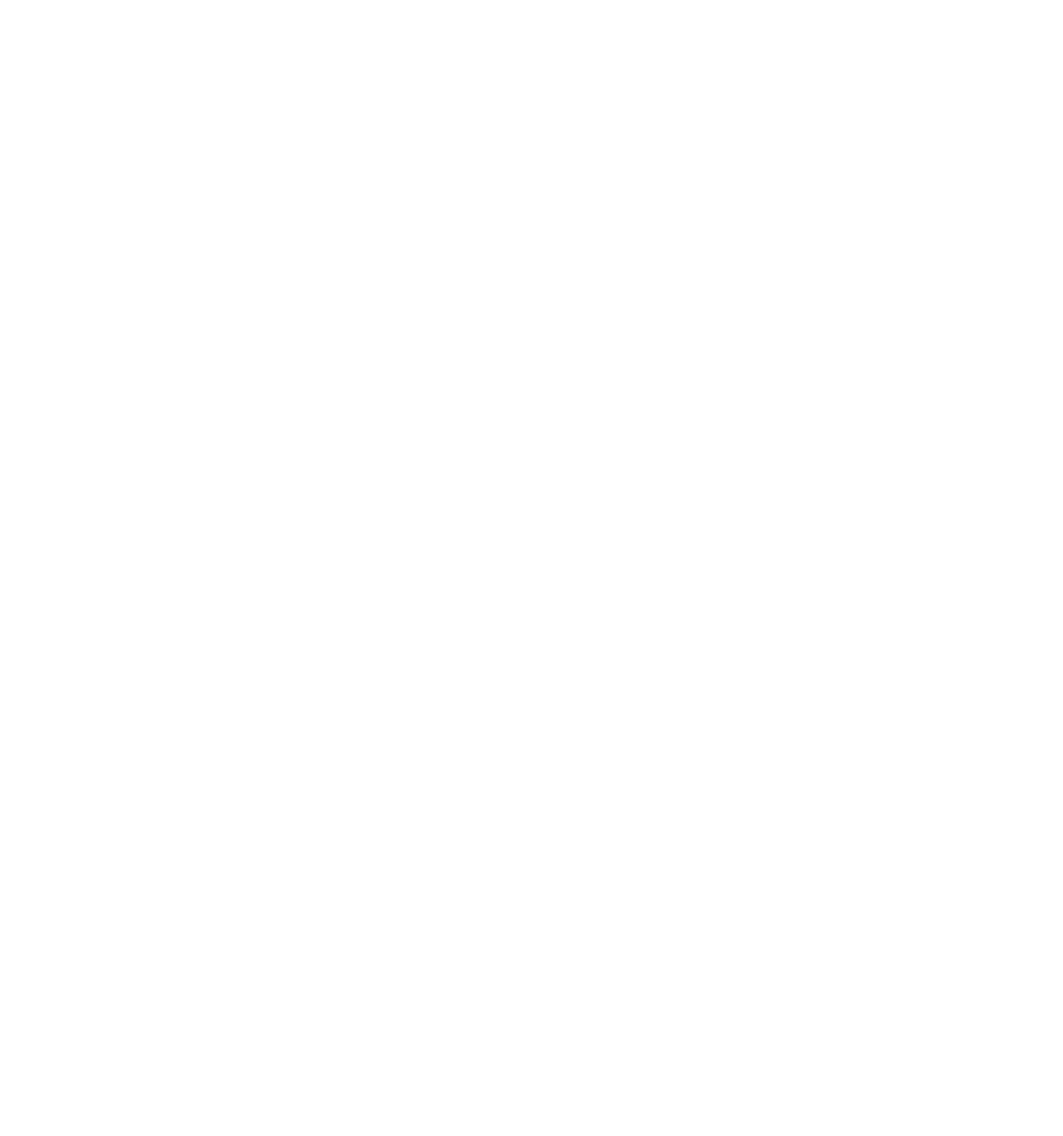
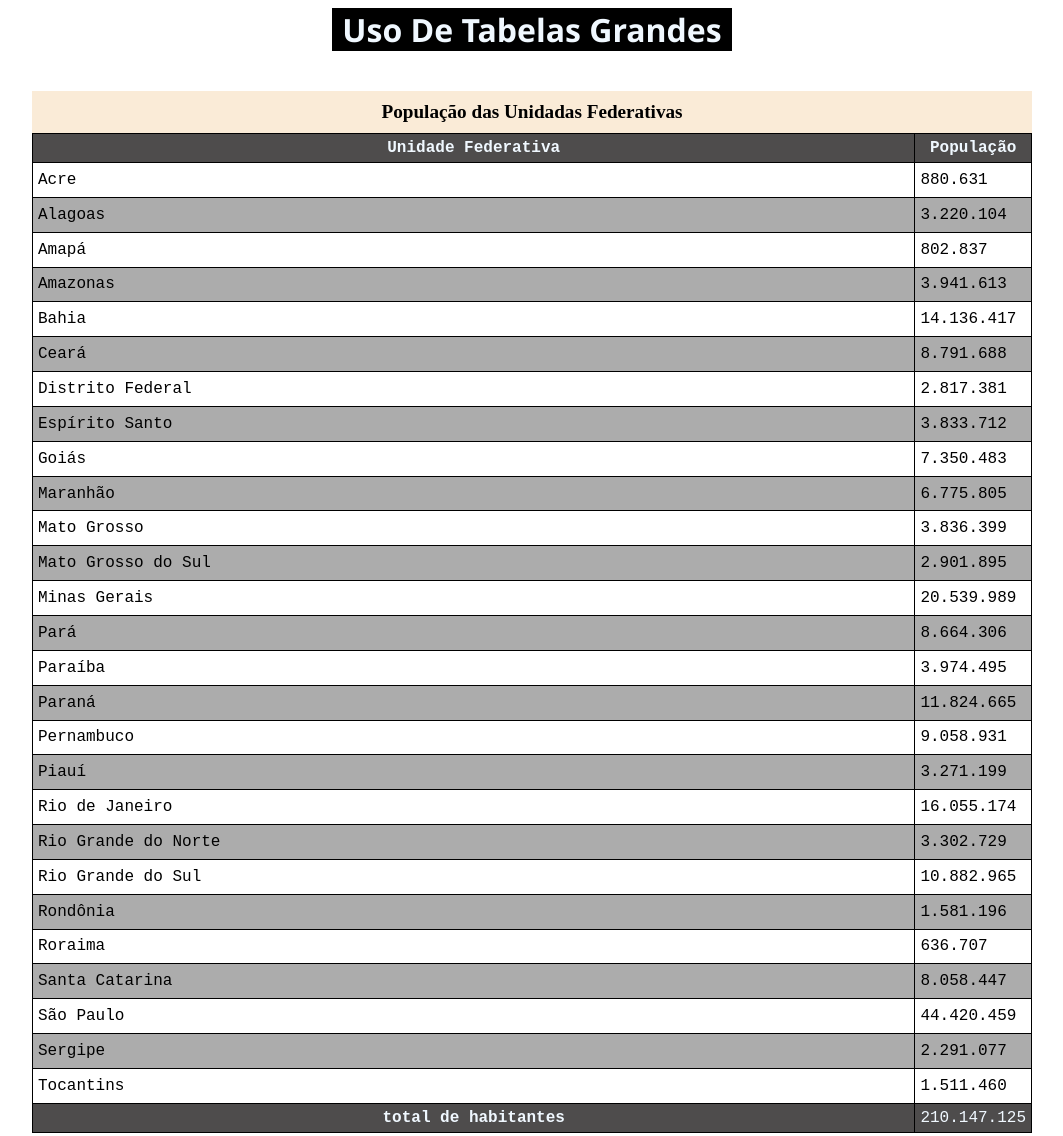
Before and after one commit to hugorocha-web/trabalhando-com-css-pc, a plain HTML site: page tabelasmod-3/tabela4.html in a window 1280 px wide. Shown: the whole page, without its empty margins (108-1171 px from the left). Before the commit the page ends 800 px from the top, so only its background shows below. Drawn offline with Linux system fonts and the light colour scheme.

Commit message:
Update tabela4.html

```diff
--- a/tabelasmod-3/tabela4.html
+++ b/tabelasmod-3/tabela4.html
@@ -1,11 +1,201 @@
 <!DOCTYPE html>
 <html lang="pt-br">
+
 <head>
     <meta charset="UTF-8">
     <meta name="viewport" content="width=device-width, initial-scale=1.0">
-    <title>tabelas responsivas</title>
+    <title>tabela2</title>
+    <style>
+        h1{
+            text-align: center;
+            background-color: black;
+            color: aliceblue;
+            width: 400px;
+            margin: auto;
+            margin-bottom: 40px;
+            font-family: 'Segoe UI', Tahoma, Geneva, Verdana, sans-serif;
+        }
+        td,
+        th {
+            border: 1px solid black;
+            padding: 5px;
+            font-family: 'Courier New', Courier, monospace;
+        }
+        thead tr{
+            position: sticky;
+            top: -1px;
+            background-color: #4e4c4c;
+        }
+
+        table {
+            border-collapse: collapse;
+            width: 1000px;
+            height: 1000px;
+            margin: auto;
+            position: relative;
+        }
+
+        thead,
+        tfoot {
+            background-color: #4e4c4c;
+            color: aliceblue
+        }
+        caption{
+            font-size: 1.2em;
+            font-weight: bold;
+            padding: 10px;
+            background-color: antiquewhite;
+        }
+        tbody tr:nth-child(2n){
+            background-color: rgb(172, 172, 172);
+        }
+        #container{
+            overflow-x: auto;
+            margin: auto;
+        }
+    </style>
 </head>
+
 <body>
+    <!--
+    para tabelas grandes podemos ter
+    table
+        caption = legenda da tabela
+        thead = cabeçalho da tabela
+            tr, td ,th
+        tbody = corpo da tabela
+            tr, td, th
+        tfoot = rodape da tabela
+            tr, td th
+    -->
+    <h1>Uso De Tabelas Grandes</h1>
+    <div id="container">
+        <table>
+            <caption>População das Unidadas Federativas</caption>
+            <thead>
+                <tr>
+                    <th scope="col">Unidade Federativa</th>
+                    <th scope="col" style="width: 50px;">População</th>
+                </tr>
+            </thead>
+            <tbody>
+                <tr>
+                    <td>Acre</td>
+                    <td>880.631</td>
+                </tr>
+                <tr>
+                    <td>Alagoas</td>
+                    <td>3.220.104</td>
+                </tr>
+                <tr>
+                    <td>Amapá</td>
+                    <td>802.837</td>
+                </tr>
+                <tr>
+                    <td>Amazonas</td>
+                    <td>3.941.613</td>
+                </tr>
+                <tr>
+                    <td>Bahia</td>
+                    <td>14.136.417</td>
+                </tr>
+                <tr>
+                    <td>Ceará</td>
+                    <td>8.791.688</td>
+                </tr>
+                <tr>
+                    <td>Distrito Federal</td>
+                    <td>2.817.381</td>
+                </tr>
+                <tr>
+                    <td>Espírito Santo</td>
+                    <td>3.833.712</td>
+                </tr>
+                <tr>
+                    <td>Goiás</td>
+                    <td>7.350.483</td>
+                </tr>
+                <tr>
+                    <td>Maranhão</td>
+                    <td>6.775.805</td>
+                </tr>
+                <tr>
+                    <td>Mato Grosso</td>
+                    <td>3.836.399</td>
+                </tr>
+                <tr>
+                    <td>Mato Grosso do Sul</td>
+                    <td>2.901.895</td>
+                </tr>
+                <tr>
+                    <td>Minas Gerais</td>
+                    <td>20.539.989</td>
+                </tr>
+                <tr>
+                    <td>Pará</td>
+                    <td>8.664.306</td>
+                </tr>
+                <tr>
+                    <td>Paraíba</td>
+                    <td>3.974.495</td>
+                </tr>
+                <tr>
+                    <td>Paraná</td>
+                    <td>11.824.665</td>
+                </tr>
+                <tr>
+                    <td>Pernambuco</td>
+                    <td>9.058.931</td>
+                </tr>
+                <tr>
+                    <td>Piauí</td>
+                    <td>3.271.199</td>
+                </tr>
+                <tr>
+                    <td>Rio de Janeiro</td>
+                    <td>16.055.174</td>
+                </tr>
+                <tr>
+                    <td>Rio Grande do Norte</td>
+                    <td>3.302.729</td>
+                </tr>
+                <tr>
+                    <td>Rio Grande do Sul</td>
+                    <td>10.882.965</td>
+                </tr>
+                <tr>
+                    <td>Rondônia</td>
+                    <td>1.581.196</td>
+                </tr>
+                <tr>
+                    <td>Roraima</td>
+                    <td>636.707</td>
+                </tr>
+                <tr>
+                    <td>Santa Catarina</td>
+                    <td>8.058.447</td>
+                </tr>
+                <tr>
+                    <td>São Paulo</td>
+                    <td>44.420.459</td>
+                </tr>
+                <tr>
+                    <td>Sergipe</td>
+                    <td>2.291.077</td>
+                </tr>
+                <tr>
+                    <td>Tocantins</td>
+                    <td>1.511.460</td>
+                </tr>
+            </tbody>
+            <tfoot>
+                <tr>
+                    <th scope="row">total de habitantes</th>
+                    <td>210.147.125</td>
+                </tr>
+            </tfoot>
+        </table>
+    </div>
+</body>
 
-</body>
 </html>
```
